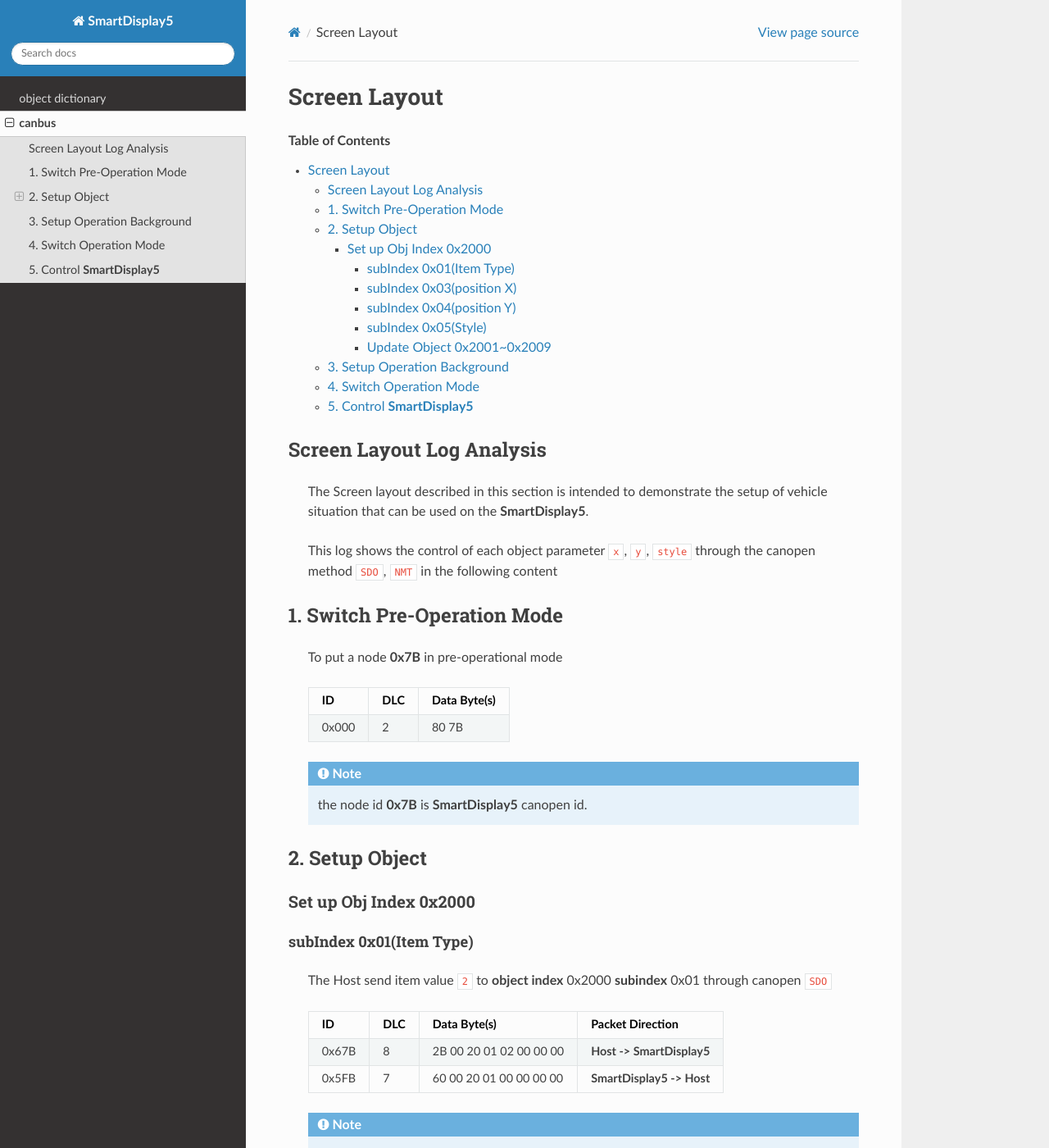
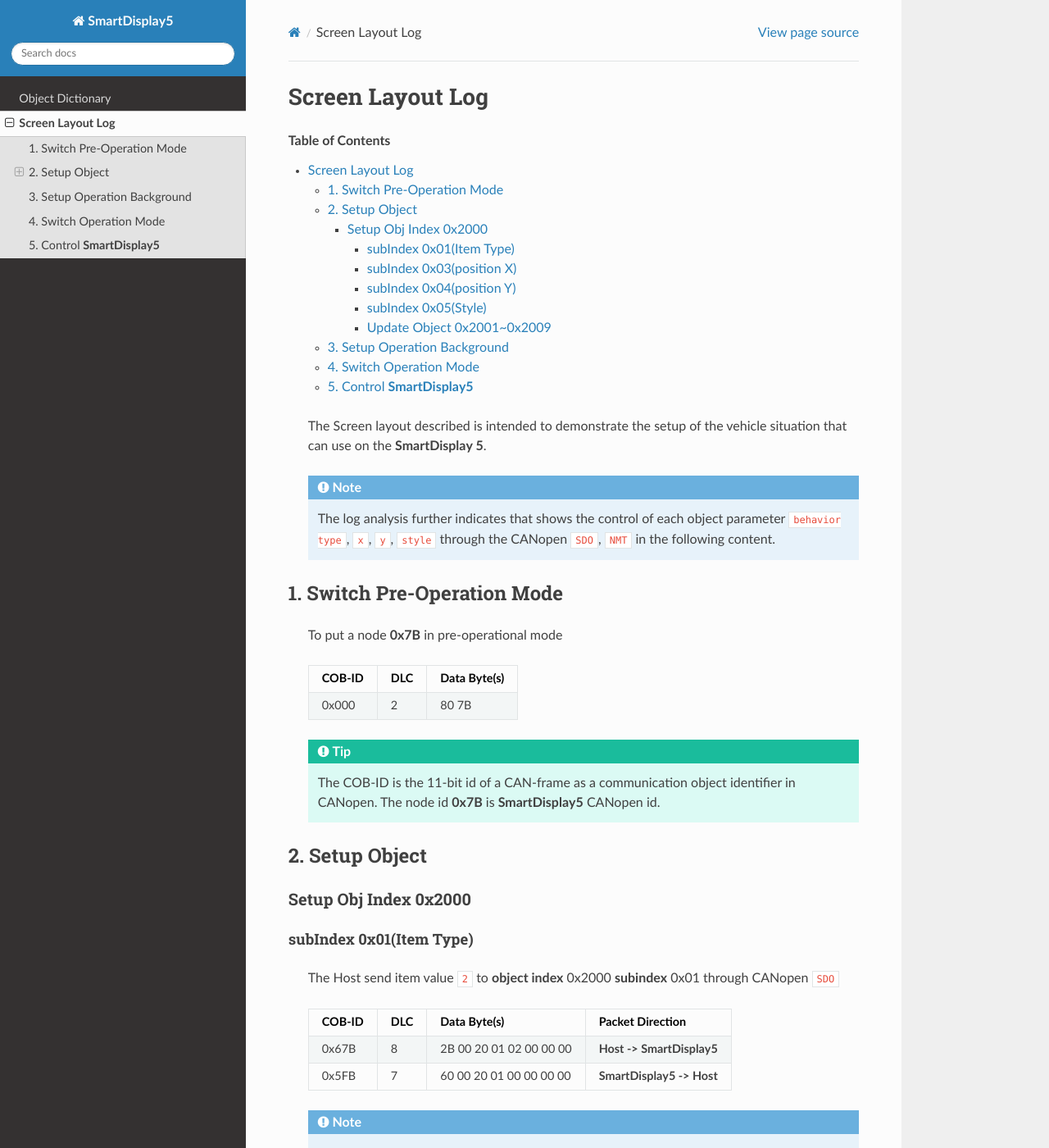
Before and after one commit to Smart-Display-Series/SmartDisplay5, a Sphinx documentation site: the page built from source/vehicle.rst, in a window 1280 px wide and 1400 px high. Shown: the whole window at 82% size. Built offline with Sphinx 7.4.7 and the Read the Docs theme 2.0.0, drawn with Linux system fonts in a browser that asks for light colours; some of the changed text lies outside the part shown.

Commit message:
update document

```diff
--- a/source/index.rst
+++ b/source/index.rst
@@ -9,8 +9,8 @@
 .. toctree::
    :maxdepth: 2
 
-   object dictionary
-   canbus<vehicle.rst>
+   Object Dictionary<object dictionary.rst>
+   Screen Layout Log<vehicle.rst>
 
 
 Indices and tables
--- a/source/vehicle.rst
+++ b/source/vehicle.rst
@@ -1,18 +1,18 @@
-Screen Layout
+Screen Layout Log
 =============================
 
 .. contents:: Table of Contents
 
-Screen Layout Log Analysis
----------------------------------
 
 ..
 
-  The Screen layout described in this section is intended to demonstrate the setup of vehicle
-  situation that can be used on the **SmartDisplay5**.
+  The Screen layout described is intended to demonstrate
+  the setup of the vehicle situation that can use on the **SmartDisplay 5**.
 
-  This log shows the control of each object parameter ``x``, ``y``, ``style``
-  through the canopen method ``SDO``, ``NMT`` in the following content
+  .. note::
+
+    The log analysis further indicates that shows the control of each object parameter ``behavior type``,
+    ``x``, ``y``, ``style`` through the CANopen ``SDO``, ``NMT`` in the following content.
 
 .. |CanOpen_Form| image:: ./images/CanOpen_Form.png
       :scale: 100%
@@ -24,29 +24,30 @@
   To put a node **0x7B** in pre-operational mode
 
   +--------+------+------------------------+
-  |ID      |DLC   |Data Byte(s)            |
+  |COB-ID  |DLC   |Data Byte(s)            |
   +========+======+========================+
   |0x000   |2     |80 7B                   |
   +--------+------+------------------------+
 
-  .. note::
+  .. tip::
 
-    the node id **0x7B** is **SmartDisplay5** canopen id.
+    The COB-ID is the 11-bit id of a CAN-frame as a communication object identifier in CANopen.
+    The node id **0x7B** is **SmartDisplay5** CANopen id.
 
 2. Setup Object
 -------------------------
 
-Set up Obj Index 0x2000
+Setup Obj Index 0x2000
 ^^^^^^^^^^^^^^^^^^^^^^^^^^
 
 subIndex 0x01(Item Type)
 """""""""""""""""""""""""
 
   The Host send item value ``2`` to **object index** 0x2000 **subindex** 0x01 through
-  canopen ``SDO``
+  CANopen ``SDO``
 
   +--------+------+------------------------+---------------------------+
-  |ID      |DLC   |Data Byte(s)            |Packet Direction           |
+  |COB-ID  |DLC   |Data Byte(s)            |Packet Direction           |
   +========+======+========================+===========================+
   |0x67B   |8     |2B 00 20 01 02 00 00 00 | **Host -> SmartDisplay5** |
   +--------+------+------------------------+---------------------------+
@@ -61,10 +62,10 @@
 """""""""""""""""""""""""
 
   The Host send position X value ``0x17`` to **object index** 0x2000 **subindex** 0x03 through
-  canopen ``SDO``.
+  CANopen ``SDO``.
 
   +--------+------+------------------------+---------------------------+
-  |ID      |DLC   |Data Byte(s)            |Packet Direction           |
+  |COB-ID  |DLC   |Data Byte(s)            |Packet Direction           |
   +========+======+========================+===========================+
   |0x67B   |8     |2B 00 20 03 17 00 00 00 | **Host -> SmartDisplay5** |
   +--------+------+------------------------+---------------------------+
@@ -75,10 +76,10 @@
 """""""""""""""""""""""""
 
   The Host send position Y value ``0x49`` to **object index** 0x2000 **subindex** 0x04 through
-  canopen ``SDO``.
+  CANopen ``SDO``.
 
   +--------+------+------------------------+---------------------------+
-  |ID      |DLC   |Data Byte(s)            |Packet Direction           |
+  |COB-ID  |DLC   |Data Byte(s)            |Packet Direction           |
   +========+======+========================+===========================+
   |0x67B   |8     |2B 00 20 04 49 00 00 00 | **Host -> SmartDisplay5** |
   +--------+------+------------------------+---------------------------+
@@ -89,10 +90,10 @@
 """""""""""""""""""""""""
 
   The Host send position Y value ``0x49`` to **object index** 0x2000 **subindex** 0x05 through
-  canopen ``SDO``.
+  CANopen ``SDO``.
 
   +--------+------+------------------------+---------------------------+
-  |ID      |DLC   |Data Byte(s)            |Packet Direction           |
+  |COB-ID  |DLC   |Data Byte(s)            |Packet Direction           |
   +========+======+========================+===========================+
   |0x67B   |8     |2B 00 20 05 05 00 00 00 | **Host -> SmartDisplay5** |
   +--------+------+------------------------+---------------------------+
@@ -128,7 +129,7 @@
 
 ..
 
-  This update object 0x2001 ~ 0x2009 through **canopen** ``SDO`` in the picture below.
+  This update object 0x2001 ~ 0x2009 through **CANopen** ``SDO`` in the picture below.
 
   .. image:: ./images/Vehicle_Obj2001.png
 
@@ -199,7 +200,7 @@
   Select Picture value **0x01** to setting backgruond picturen at operation-mode through Canopne ``SDO``.
 
   +--------+------+------------------------+---------------------------+
-  |ID      |DLC   |Data Byte(s)            |Packet Direction           |
+  |COB-ID  |DLC   |Data Byte(s)            |Packet Direction           |
   +========+======+========================+===========================+
   |0x67B   |8     |2F 00 21 00 01 00 00 00 | **Host -> SmartDisplay5** |
   +--------+------+------------------------+---------------------------+
@@ -215,12 +216,12 @@
   To put a node 0x7B **SmartDisplay5** in operational mode
 
   +--------+------+------------------------+
-  |ID      |DLC   |Data Byte(s)            |
+  |COB-ID  |DLC   |Data Byte(s)            |
   +========+======+========================+
   |0x000   |2     |01 7B                   |
   +--------+------+------------------------+
 
-  you can see vehicle layourt screen at **smartdiplay5**.
+  you can see vehicle layout screen at **smartdiplay5**.
 
   .. image:: ./images/Vehicle_total_set.png
 
@@ -233,5 +234,5 @@
 
 ..
 
-    Write Object index 0x2000 subindx 0x07 ``set value`` \ **0~100** \ through CANOPEN ``PDO``
+    Write Object index 0x2000 subindx 0x07 ``set value`` \ **0~100** \ through CANopen ``PDO``
     that can control gauge which shown as right animation.
```
Also changed, not shown: source/object dictionary.rst (+58 -5 lines).
